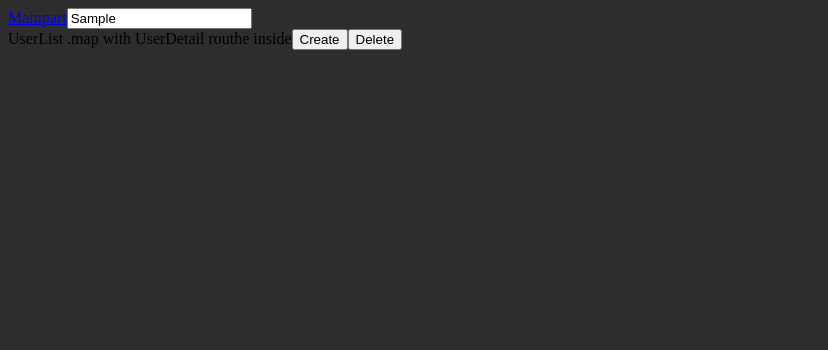
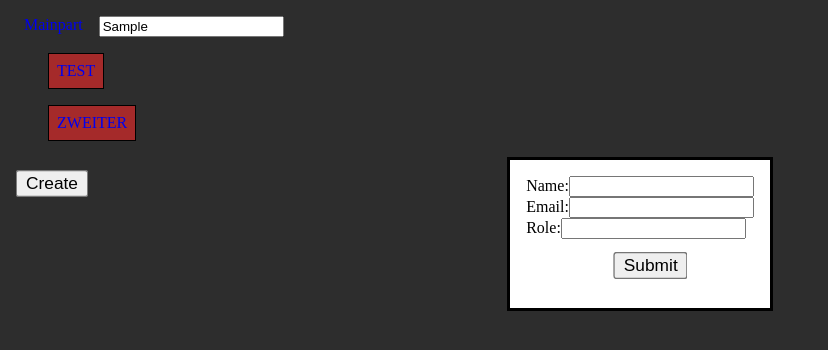
Before and after one commit to Dumary75/Study, a React (Vite) app: page / in a window 1280 px wide. Both pictures are taken after typing "Sample" into the empty fields and a click on the button "Create". Shown: the top 350 px of the page, without its empty margins (0-828 px from the left). Built offline with nearby package versions, Linux system fonts and the light colour scheme.

Commit message:
Completed  first steps

```diff
--- a/src/App.jsx
+++ b/src/App.jsx
@@ -1,13 +1,17 @@
 
 import UserList from './components/UserList.jsx';
+import { UserProvider } from './components/UserContext.jsx';
+import { ModalProvider } from './components/ModalContext.jsx';
 
 function App() {
 
 
   return (
-    <>
-       <UserList />
-    </>
+    <ModalProvider>
+      <UserProvider>
+        <UserList />
+      </UserProvider>
+    </ModalProvider>
   )
 }
 
--- a/src/components/Funktions/CreateButton.jsx
+++ b/src/components/Funktions/CreateButton.jsx
@@ -1,13 +1,14 @@
 
+import { ModalSwitch } from '../ModalContext';
 
 
 export default function CreateButton(){
-
+  const { dispatch } = ModalSwitch();
 
     return(
 
         <>
-            <button>Create</button>
+            <button onClick={() => dispatch({ type: "switch" })}>Create</button>
         </>
     );
 }
--- a/src/components/Funktions/DeleteButton.jsx
+++ b/src/components/Funktions/DeleteButton.jsx
@@ -2,6 +2,8 @@
 
 
 export default function DeleteButton(){
+
+
 
 
     return(
--- a/src/components/Header.jsx
+++ b/src/components/Header.jsx
@@ -8,7 +8,7 @@ export default function Header({ userList }) {
     return (
         <>
         <nav className="Navbar">
-            <Link to={'/details'}>Mainpart</Link>
+            <Link to={'/'}>Mainpart</Link>
             <input type="search" />
         </nav>
 
--- a/src/components/MainPart.jsx
+++ b/src/components/MainPart.jsx
@@ -1,18 +1,23 @@
 
-import UserDetail from "./UserDetail"
-import UserForm from "./UserForm"
+import { editUser } from './UserContext';
 import CreateButton from "./Funktions/CreateButton"
-import DeleteButton from "./Funktions/DeleteButton"
+import { Link } from 'react-router-dom';
+import UserForm from './UserForm';
 
 export default function MainPart(){
+    const { state } = editUser();
 
     return(
 
         <>
-            UserList .map with UserDetail routhe inside
+            {state.length >0 ? state.map((user) => <ul className='mainUserList'>
+                <li key={user.id} className='userItem'>
+                    <Link key={user.name} to={`/details/${user.name}`}>{user.name}</Link>
+                </li>
+            </ul>) : 'No users found!'}
 
+        <UserForm />
         <CreateButton />
-        <DeleteButton />
         </>
     )
 }
--- /dev/null
+++ b/src/components/ModalContext.jsx
@@ -0,0 +1,30 @@
+
+import { createContext, useReducer, useContext } from "react";
+
+const ModalContext = createContext();
+
+const initialState = false;
+
+function modalReducer(state, action) {
+  switch (action.type) {
+    case "switch":
+      return !state;
+
+    default:
+      return state;
+  }
+}
+
+export function ModalProvider({ children }) {
+  const [state, dispatch] = useReducer(modalReducer, initialState);
+
+  return (
+    <ModalContext.Provider value={{ state, dispatch }}>
+      {children}
+    </ModalContext.Provider>
+  );
+}
+
+export function ModalSwitch() {
+  return useContext(ModalContext);
+}
--- /dev/null
+++ b/src/components/UserContext.jsx
@@ -0,0 +1,31 @@
+
+import { createContext, useReducer, useContext } from "react";
+
+const UserContext = createContext();
+
+const initialState = [{name: 'TEST'},{name: 'ZWEITER'}];
+
+function userReducer(state, action) {
+  switch (action.type) {
+    case "edit":
+        console.log(initialState);
+      return [...state, action.payload];
+
+    default:
+      return state;
+  }
+}
+
+export function UserProvider({ children }) {
+  const [state, dispatch] = useReducer(userReducer, initialState);
+
+  return (
+    <UserContext.Provider value={{ state, dispatch }}>
+      {children}
+    </UserContext.Provider>
+  );
+}
+
+export function editUser() {
+  return useContext(UserContext);
+}
--- a/src/components/UserDetail.jsx
+++ b/src/components/UserDetail.jsx
@@ -1,16 +1,24 @@
 
 import DeleteButton from "./Funktions/DeleteButton";
 import EditButton from "./Funktions/EditButton";
-import Header from "./Header";
+import { useParams } from "react-router-dom"
+import { editUser } from './UserContext';
 
 
-export default function UserDetail({ user }){
+export default function UserDetail(){
+const {name} = useParams();
+const { state } = editUser();
+
+const treffer = state.find(user => user.name === name);
 
     return(
 
         <>
 
-                All infos about user Objekt - ID to give specific inos
+                <h2>Deine Daten</h2>
+                <ul className="mainUserList">
+                    <li>Name: {treffer.name}</li>
+                </ul>
 
                 <EditButton />
                 <DeleteButton />
--- a/src/components/UserForm.jsx
+++ b/src/components/UserForm.jsx
@@ -1,13 +1,32 @@
 
+import { ModalSwitch } from './ModalContext';
+import { editUser } from './UserContext';
 
+export default function UserForm() {
+  const { state } = ModalSwitch();
+  const { dispatch } = editUser();
 
-export default function UserForm({ edit }){
+ const Submithandler = (event) => {
+    event.preventDefault();
 
+    const formData = new FormData(event.target);
+    const data = Object.fromEntries(formData.entries());
+    dispatch({ type: "edit",  payload: data })
+ }
 
-    return(
-
-        <>
-            {edit? 'Edit' : 'Delete'}
-        </>
-    );
+  return (
+    <>
+      <dialog open={state}>
+        <form onSubmit={Submithandler}>
+            <label htmlFor="name">Name:</label>
+            <input id='name' type="text" name='name'/> <br />
+            <label htmlFor="email">Email:</label>
+            <input type="email" /> <br />
+            <label htmlFor="role">Role:</label>
+            <input type="text" /> <br />
+            <button className='submitButton'>Submit</button>
+        </form>
+      </dialog>
+    </>
+  );
 }
--- a/src/components/UserList.jsx
+++ b/src/components/UserList.jsx
@@ -18,7 +18,7 @@ export default function UserList(){
         <Routes>
             <Route  element={<Header />}>
                 <Route path="/" index element={<MainPart />} />
-                <Route path="/details" element={<UserDetail />} />
+                <Route path="/details/:name" element={<UserDetail />} />
             </Route>
         </Routes>
     </BrowserRouter>
--- a/src/index.css
+++ b/src/index.css
@@ -5,3 +5,50 @@
 body{
   background-color: rgb(45, 45, 45);
 }
+
+.Navbar{
+  margin: 1rem;
+  display: flex;
+  gap: 1rem;
+}
+
+.mainUserList{
+  list-style: none;
+  color: #FFF;
+  border: none;
+}
+
+a{
+  text-decoration: none;
+}
+
+a:visited{
+  color: #FFF
+}
+
+button{
+  transform: scale(1.3);
+  margin: 1rem;
+}
+
+button:hover{
+  transform: scale(1.5);
+  cursor: pointer;
+}
+
+.userItem{
+  border: 0.1rem solid #000;
+  display: inline-block;
+  padding: 0.5rem;
+  background-color: brown;
+}
+
+.userItem:hover{
+  transform: scale(1.2);
+  cursor: pointer;
+  background-color: blue;
+}
+
+.submitButton{
+  margin-left: 6rem;
+}
```
